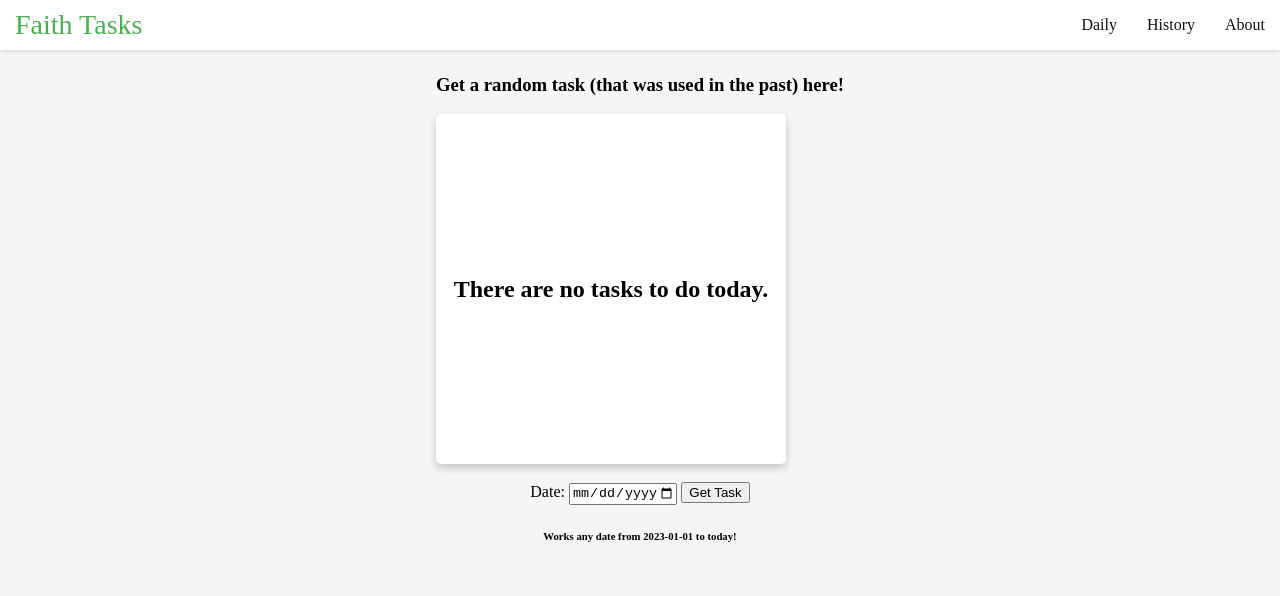
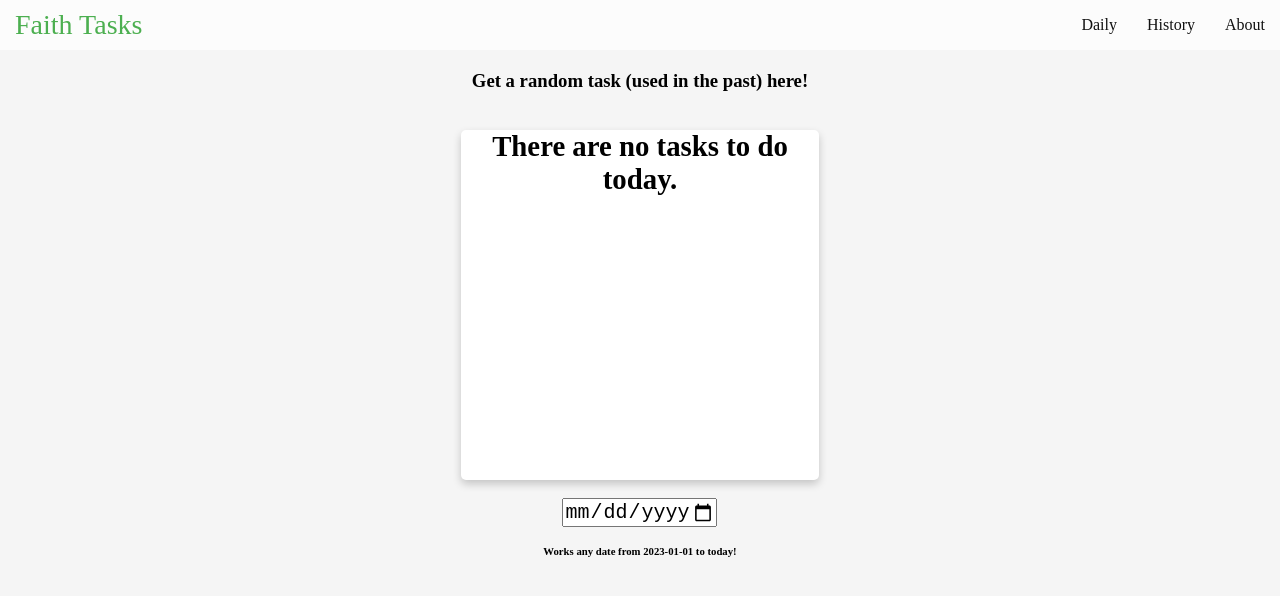
Before and after one commit to ryannarnoldd/FaithTasks, a React (Create React App) app: page /history/1 in a window 1280 px wide. Shown: the top 596 px of the page. Built offline with nearby package versions, Linux system fonts and the light colour scheme.

Commit message:
Styling changes created to every page.

```diff
--- a/src/App.js
+++ b/src/App.js
@@ -19,7 +19,7 @@ function App() {
       <Navbar />
       <div className="container">
         <Routes>
-          <Route path="/" element={<Home />} />
+          <Route path="*" exact={true} element={<Home />} />
           <Route path="/daily" element={<Daily />} />
           <Route path="/about" element={<About />} />
           <Route path="/history/:date?" element={ <History /> } />
--- a/src/components/TaskBox.js
+++ b/src/components/TaskBox.js
@@ -1,26 +1,25 @@
 import React from 'react';
-// import the style sheet
+import { getDateString } from '../Utils';
 import '../style.scss';
-import { getDateString } from '../Utils';
-
 
 const TaskBox = ({ date, task: { title, verse }}) => {
-
-  const formatLink = (verse) => {
+  function formatLink (verse) {
     const books = {'Genesis': 'GEN','Exodus': 'EXO','Leviticus': 'LEV','Numbers': 'NUM','Deuteronomy': 'DEU','Joshua': 'JOS','Judges': 'JDG','Ruth': 'RUT','1 Samuel': '1SA','2 Samuel': '2SA','1 Kings': '1KI','2 Kings': '2KI','1 Chronicles': '1CH','2 Chronicles': '2CH','Ezra': 'EZR','Nehemiah': 'NEH','Esther': 'EST','Job': 'JOB','Psalms': 'PSA','Proverbs': 'PRO','Ecclesiastes': 'ECC','Song of Solomon': 'SNG','Isaiah': 'ISA','Jeremiah': 'JER','Lamentations': 'LAM','Ezekiel': 'EZK','Daniel': 'DAN','Hosea': 'HOS','Joel': 'JOL','Amos': 'AMO','Obadiah': 'OBA','Jonah': 'JON','Micah': 'MIC','Nahum': 'NAM','Habakkuk': 'HAB','Zephaniah': 'ZEP','Haggai': 'HAG','Zechariah': 'ZEC','Malachi': 'MAL','Matthew': 'MAT','Mark': 'MRK','Luke': 'LUK','John': 'JHN','Acts': 'ACT','Romans': 'ROM','1 Corinthians': '1CO','2 Corinthians': '2CO','Galatians': 'GAL','Ephesians': 'EPH','Philippians': 'PHP','Colossians': 'COL','1 Thessalonians': '1TH','2 Thessalonians': '2TH','1 Timothy': '1TI','2 Timothy': '2TI','Titus': 'TIT','Philemon': 'PHM','Hebrews': 'HEB','James': 'JAS','1 Peter': '1PE','2 Peter': '2PE','1 John': '1JN','2 John': '2JN','3 John': '3JN','Jude': 'JUD','Revelation': 'REV'}
 
     var [ book, chapter, verseNum] = verse.split(/(\d+):/);
     book = book.trim();
 
-    return `https://my.bible.com/bible/116/${books[book]}.${chapter}.${verseNum}`;
+    return `https://my.bible.com/bible/116/${books[book]}.${chapter}.${verseNum}.NLT`;
   }
 
   function copyToClipboard() {
-    // copy link to clipboard.
     navigator.clipboard.writeText(window.location.href)
-    document.getElementById("copied").style.display = "inline";
-    setTimeout(() => {
-        document.getElementById("copied").style.display = "none";
+
+    document.getElementById("share").style.background_color = "olive";
+    document.getElementById("share").innerHTML = "Copied";
+    setTimeout(function() {
+      document.getElementById("share").style.background_color = "var(--primary-color)";
+      document.getElementById("share").innerHTML = "Share!";
     }, 1000);
   }
 
@@ -29,18 +28,17 @@ const TaskBox = ({ date, task: { title, verse }}) => {
         {title && verse ? (
         <>
             <h1>{getDateString(date)}</h1>
-            <br /> <br /> <br />
+            <br /> <br /> <br /> <br />
             <h2 style={{textAlign: 'center'}}>
               <strong>{title}</strong>
               </h2>
+            <br /> <br />
+
+            <h2><a id="verse" href={formatLink(verse)} target="_blank" rel="noreferrer">{verse}</a></h2>
+
             <br />
 
-            <h2><a id="verse" href={formatLink(verse)} target="_blank" rel="noreferrer">
-              <strong>{verse}</strong>
-            </a></h2>
-
-            <button onClick={ copyToClipboard }>Share!</button>
-            <span id="copied" style={{display: 'none'}}>Copied!</span>
+            <button id="share" onClick={ copyToClipboard }>Share!</button>
         </>
         ) : ( <h2>There are no tasks to do today.</h2> )}
     </div>
--- a/src/pages/About.js
+++ b/src/pages/About.js
@@ -5,8 +5,8 @@ import '../style.scss';
 const About = () => {
 
   return (
-    <div className="about" style={{ textAlign: 'center', padding: '25px' }}>
-      <h1>Welcome to FaithTasks!</h1>
+    <div className='content' style={{na: '20px'}}>
+      <h3 style={{fontSize: '30px'}}>About!</h3>
 
       <h3>We provide daily faith-based tasks to help strengthen your walk with God</h3>
 
--- a/src/pages/Daily.js
+++ b/src/pages/Daily.js
@@ -1,6 +1,5 @@
 import React from 'react';
 import TaskBox from '../components/TaskBox';
-// import the style sheet
 import '../style.scss';
 import { fetchDailyTask } from '../Utils.js';
 
@@ -8,9 +7,10 @@ const Daily = () => {
   const { date, task } = fetchDailyTask();
 
   return (
-    <div>
-    <h3> Find the daily task updated every day at midnight!  </h3>
-    <TaskBox date={date} task={ task } />
+    <div className='content'>
+      <h3> Find the daily task updated every midnight! </h3>
+      <br />
+      <TaskBox date={date} task={ task } />
     </div>
   );
 };
--- a/src/pages/History.js
+++ b/src/pages/History.js
@@ -1,7 +1,6 @@
 import React from 'react';
 import { useParams } from 'react-router-dom';
 import TaskBox from '../components/TaskBox';
-// import the style sheet
 import '../style.scss';
 import { fetchRandomTask, fetchTask, getCurrentDate } from '../Utils.js';
 
@@ -19,27 +18,25 @@ const History = () => {
 
   const setTask = () => {
     date = document.getElementById('date').value;
-    if (date && date <= getCurrentDate()) {
-      window.location.href = `history/${date}`;
+    if (date && "2023-01-01" <= date && date <= getCurrentDate()) {
+      window.location.href = `${date}`;
     }
     else {
-      // TODO: add error message
+      // Current bad way of handling errors.
     }
   }
 
+  return (
 
-  // const { date, task } = fetchTask(useParams().date) || fetchRandomTask() ? (useParams().date <= getCurrentDate()) : (fetchRandomTask());
-
-
-  return (
-    // The TaskBox is on the left of the content.
-    <div style={{ textAlign: 'center', padding: '5px', justifyContent: 'center' }}>
-      <h3> Get a random task (that was used in the past) here!</h3>
+    <div className='content'>
+      <h3> Get a random task (used in the past) here!</h3>
+      <br />
 
       <TaskBox date={date} task={ task } />
-      <br></br>
-      <label for="date">Date: </label>
-      <input type="date" id="date" name="date" min="2020-01-01" max={getCurrentDate()}/> <button onClick={setTask}>Get Task</button>
+      <br />
+
+      <input type="date" name="date" min="2020-01-01" max={getCurrentDate()} onBlur={setTask} style={{fontSize: '20px'}} />
+      <br />
       <h6>Works any date from 2023-01-01 to today!</h6>
 
     </div>
--- a/src/pages/Home.js
+++ b/src/pages/Home.js
@@ -5,10 +5,14 @@ import '../style.scss';
 const Home = () => {
 
   return (
-    <div className="home" style={{ textAlign: 'center', padding: '5px' }}>
-        <h1>Daily faith-tasks!</h1>
+    // Put spacee between every element
+    <div className='content'>
+        <h3 style={{fontSize: '30px'}}>Welcome to FaithTasks!</h3>
+
         <h3>Go to the <a href="/daily">Daily</a> page to get the daily task!</h3>
+
         <h3>Go to the <a href="/history">History</a> page to get a random task from the past!</h3>
+
         <h3>Go to the <a href="/about">About</a> page to learn more about this website!</h3>
     </div>
   );
--- a/src/style.scss
+++ b/src/style.scss
@@ -1,5 +1,7 @@
+* { margin: 0; padding: 0;}
+
 body {
-  margin: 0;
+  // margin: 0;
   // font-family: -apple-system, BlinkMacSystemFont, 'Segoe UI', 'Roboto', 'Oxygen',
   //   'Ubuntu', 'Cantarell', 'Fira Sans', 'Droid Sans', 'Helvetica Neue',
   //   sans-serif;
@@ -11,56 +13,51 @@ body {
   display: flex;
   justify-content: center;
   width: 100%;
-  height: 100vh;
+  height: calc(100vh - 50px);
   background-color: #f5f5f5;
-  margin-top: 50px;
+  // margin-top: 50px;
   overflow: hidden;
+  text-align: center;
+  // overflow-y: hidden;
+  // overflow-x: hidden;
 }
 
 .task {
   display: flex;
   flex-direction: column;
   align-items: center;
-  justify-content: center;
-  width: 350px;
+  margin: 0 auto;
+  width: 95%;
   height: 350px;
   background-color: #ffffff;
   box-shadow: 0 4px 8px 0 rgba(0, 0, 0, 0.2);
   border-radius: 5px;
-  // margin-top: 10px;
-
   h1 {
-    font-size: 2.5em;
+    font-size: 2.75em;
     font-weight: bold;
-    margin: 0;
+    margin-top: 5px;
   }
-
-  h2 {
-    font-size: 1.5em;
-  }
-
-  p {
-    font-size: 1.2em;
-  }
+  h2 { font-size: 1.8em; }
+  p { font-size: 1.2em; }
 
   button {
+    margin-top: 5px;
+    height: 40px;
+    width: 90px;
     background-color: #4caf50;
     color: #ffffff;
     font-size: 1em;
-    padding: 10px 20px;
     border: none;
     border-radius: 5px;
     cursor: pointer;
     transition: background-color 0.2s;
-
     &:hover { background-color: #43a047; }
   }
 
   a {
     text-decoration: none;
-    color: #0000CD;
-
-    &:hover { color: #0000aa; }
+    color: #8b4513;
+    &:hover { color: #cd853f; }
   }
 }
 
@@ -68,14 +65,8 @@ nav {
   display: flex;
   justify-content: space-between;
   align-items: center;
-  height: 50px;
-  background-color: #ffffff;
+  background-color: #fcfcfc;
   box-shadow: 0 2px 4px 0 rgba(0, 0, 0, 0.1);
-  position: fixed;
-  top: 0;
-  left: 0;
-  right: 0;
-  z-index: 1;
 
   a {
     color: #111111;
@@ -83,7 +74,6 @@ nav {
     font-size: 1.75em;
     padding: 0 15px;
     line-height: 50px;
-
     &:hover {color: #4caf50;}
   }
 
@@ -97,13 +87,11 @@ nav {
     left: 0;
     width: 200px;
     box-shadow: 0 2px 4px 0 rgba(0, 0, 0, 0.1);
-
     li {
       width: 100%;
-
       a {
         display: block;
-        padding: 10px 15px;
+        padding: 5px 10px;
         color: #000000;
         text-decoration: none;
       }
@@ -115,12 +103,6 @@ nav {
   font-size: 1em;
   &:hover { color: Blue; }
   &:active { color: rgb(0, 0, 150); }
-}
-
-.task span {
-  position: absolute;
-  bottom: 500px;
-  opacity: 75%
 }
 
 .about {
@@ -142,3 +124,22 @@ nav {
     }
   }
 }
+
+.content {
+  display: flex;
+  flex-direction: column;
+  align-items: center;
+  margin-top: 20px;
+
+  h3 {
+    font-weight: bold;
+    margin-bottom: 20px;
+
+    a {
+      color: #0000CD;
+      text-decoration: none;
+
+      &:hover { color: #000080; }
+    }
+  }
+}
```
